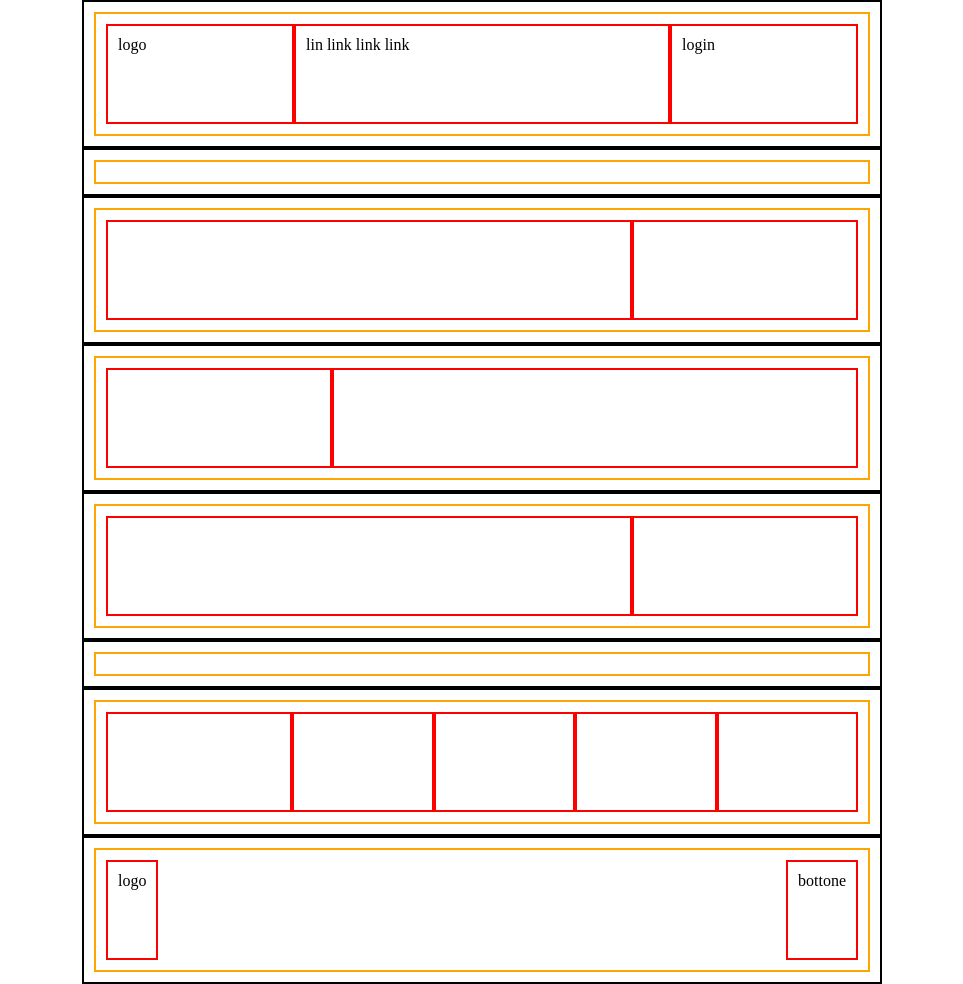
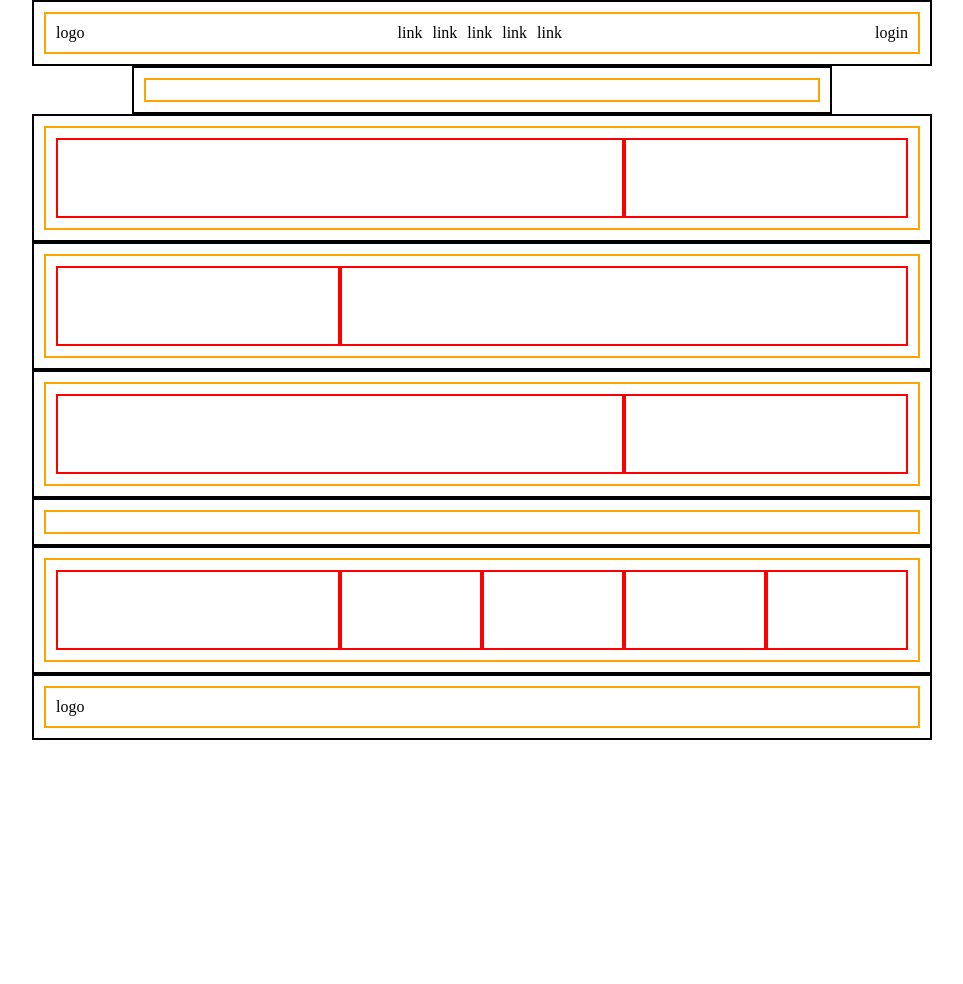
Before and after one commit to thomas-mach/htmlcss-struttura-discord, a plain HTML site: page index.html in a window 1280 px wide. Shown: the whole page, without its empty margins (158-1121 px from the left). After the commit the page ends 800 px from the top, so only its background shows below. Drawn offline with Linux system fonts and the light colour scheme.

Commit message:
ADD: corezzione

```diff
--- a/css/style.css
+++ b/css/style.css
@@ -5,18 +5,75 @@
 	margin: 0;
 }
 
+img{
+	max-width: 100%;
+}
+
+a{
+	text-decoration: none;
+	color: currentColor;
+}
+
+menu,
+ul,
+ol{
+	list-style: none;
+}
 
 /* LAYOUT */
 .container {
-	max-width: 800px;
+	max-width: 900px;
 	margin: 0 auto;
 }
+
+.nav .row{
+	justify-content: space-between;
+}
+
+.nav .main-menu{
+	display: flex;
+	align-items: center;
+	gap: 10px;
+
+}
+
+.container-small{
+	max-width: 700px;
+	margin: 0 auto;
+}
+
 
 .row {
 	display: flex;
 	flex-wrap: wrap;
 }
 
+.col-50{
+	width: 50%;
+}
+
+.col-33{
+	width: calc(100% / 3);
+}
+
+.col-66{
+	width: calc(2 * 200% / 6);
+}
+
+.col-20{
+	width: calc(100% / 4);
+}
+
+.col-33{
+	width: calc(100% / 3);
+}
+
+.col-1-6{
+	width: calc(100% / 6);
+}
+
+
+/* UTILITIES */
 .reverse {
 	flex-direction: row-reverse;
 }
@@ -30,33 +87,7 @@
 	flex-wrap: nowrap;
 }
 
-.col-25{
-	width: 25%;
-}
 
-.col-50{
-	width: 50%;
-}
-
-.col-30{
-	width: 30%;
-}
-
-.col-70{
-	width: 70%;
-}
-
-.col-20{
-	width: calc(100% / 4);
-}
-
-.col-33{
-	width: calc(100% / 3);
-}
-
-.col10{
-	width: 10%;
-}
 
 
 
@@ -68,6 +99,11 @@
 
 /* DEBUG */
 .debug .container {
+	border: 2px solid black;
+	padding: 10px;
+}
+
+.debug .container-small{
 	border: 2px solid black;
 	padding: 10px;
 }
@@ -95,5 +131,5 @@
 .debug [class^='col'] {
 	border: 2px solid red;
 	padding: 10px;
-	min-height: 100px;
+	min-height: 80px;
 }
--- a/index.html
+++ b/index.html
@@ -9,11 +9,17 @@
 <body class="debug">
 
     <header>
-        <div class="container">
+        <div class="container nav">
             <div class="row">
-                <div class="col-25">logo</div>
-                <div class="col-50">lin link link link</div>
-                <div class="col-25">login</div>
+                <div>logo</div>
+                <ul class="main-menu">
+                    <li>link</li>
+                    <li>link</li>
+                    <li>link</li>
+                    <li>link</li>
+                    <li>link</li>
+                </ul>
+               <a href="#">login</a>
             </div>
         </div>
     </header>
@@ -21,7 +27,7 @@
 
     <main>
         <section>
-            <div class="container">
+            <div class="container-small">
                 <div class="row"></div>
             </div>
         </section>
@@ -29,8 +35,8 @@
         <section>
             <div class="container">
                 <div class="row">
-                    <div class="col-70"></div>
-                    <div class="col-30"></div>
+                    <div class="col-66"></div>
+                    <div class="col-33"></div>
                 </div>
             </div>
         </section>
@@ -38,8 +44,8 @@
         <section>
             <div class="container">
                 <div class="row reverse">
-                    <div class="col-70"></div>
-                    <div class="col-30"></div>
+                    <div class="col-66"></div>
+                    <div class="col-33"></div>
                 </div>
             </div>
         </section>
@@ -47,8 +53,8 @@
         <section>
             <div class="container">
                 <div class="row">
-                    <div class="col-70"></div>
-                    <div class="col-30"></div>
+                    <div class="col-66"></div>
+                    <div class="col-33"></div>
                 </div>
             </div>
         </section>
@@ -63,12 +69,12 @@
     <footer>
         <section>
             <div class="container">
-                <div class="row no-wrap">
+                <div class="row">
                     <div class="col-33"></div>
-                    <div class="col-20"></div>
-                    <div class="col-20"></div>
-                    <div class="col-20"></div>
-                    <div class="col-20"></div>
+                    <div class="col-1-6"></div>
+                    <div class="col-1-6"></div>
+                    <div class="col-1-6"></div>
+                    <div class="col-1-6"></div>
                 </div>
             </div>
         </section>
@@ -76,8 +82,8 @@
         <section>
             <div class="container">
                 <div class="row space-between">
-                    <div class="col-10">logo</div>
-                    <div class="col-10">bottone</div>
+                    <div>logo</div>
+                    <a href="#"></a>
                 </div>
             </div>
         </section>
```
